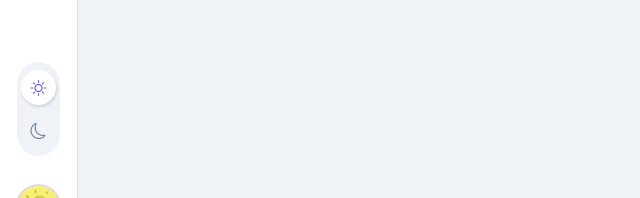
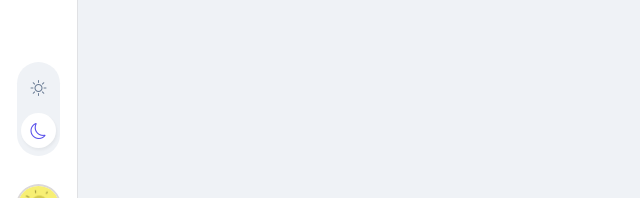
Before and after one commit to axelthereal/async-chat-room, a Vue app in the folder client/: page /chat in a window 1280 px wide. Shown: the part 540-738 px from the top of the page, without its empty margins (0-640 px from the left). Built offline with nearby package versions, Linux system fonts and the light colour scheme.

Commit message:
Added app color theme toggler

```diff
--- a/client/src/components/ToolsBar.vue
+++ b/client/src/components/ToolsBar.vue
@@ -31,9 +31,9 @@
 
      <!-- Toolbar-foopter -->
      <div class="toolbar-footer list-group w-100 mt-4 py-2">
-       <div class="list-group-item mx-auto py-2 px-1 list-group-item-toggle rounded-pill cursor-p txt-dark-light d-flex justify-content-center align-items-center flex-column gap-2 border-0 my-1">
-        <span class="item-icon rounded-circle item-icon-btn item-icon-btn-active  d-flex justify-content-center align-items-center title-b bi bi-sun fs-6"></span>
-        <span class="item-icon rounded-circle item-icon-btn d-flex justify-content-center align-items-center title-b bi bi-moon fs-6"></span>
+       <div @click="toggleAppTheme" class="list-group-item mx-auto py-2 px-1 list-group-item-toggle rounded-pill cursor-p txt-dark-light d-flex justify-content-center align-items-center flex-column gap-2 border-0 my-1">
+        <span :class="['item-icon rounded-circle item-icon-btn d-flex justify-content-center align-items-center title-b bi bi-sun fs-6', { 'item-icon-btn-active': getAppTheme('light') } ]"></span>
+        <span :class="['item-icon rounded-circle item-icon-btn d-flex justify-content-center align-items-center title-b bi bi-moon fs-6', { 'item-icon-btn-active': getAppTheme('dark') } ]"></span>
        </div>
        <div class="list-group-item rounded-0 cursor-p txt-dark-light d-flex justify-content-center align-items-center flex-column border-0 my-3">
         <img src="../assets/images/user1.png" alt="user-profile-img">
@@ -44,12 +44,22 @@
 </template>
 
 <script>
+
 export default {
     name: "ToolBar",
     data(){
       return {
+          appTheme: "dark"
       }
-    }
+    },
+     methods:{
+       getAppTheme(theme){
+          return this.appTheme == theme ? true : false;
+        },
+        toggleAppTheme(){
+             this.appTheme = this.appTheme == "light" ? "dark" : "light";
+        }
+     }
 }
 </script>
 
@@ -77,6 +87,7 @@ export default {
    width: 35px;
    height: 35px;
    color: var(--tc-dark-light);
+   transition:0.3s ease-in;
  }
  .toolbar .list-group-item-toggle .item-icon-btn:not(.item-icon-btn-active):hover {
     color: var(--tc-active);
@@ -84,7 +95,8 @@ export default {
  .toolbar .list-group-item-toggle .item-icon-btn-active{
    background-color: var(--bg-light);
    color:var(--tc-active);
-   box-shadow: 1px 2px 3px rgba(0, 0, 0, 0.13);
+   box-shadow: 1px 2px 3px rgba(0, 0, 0, 0.05);
+   transition:0.3s ease-out;
  }
  .toolbar .toolbar-footer{
     position: absolute;
```
Also changed, not shown: client/src/views/ChatView.vue (line endings or trailing spaces).
